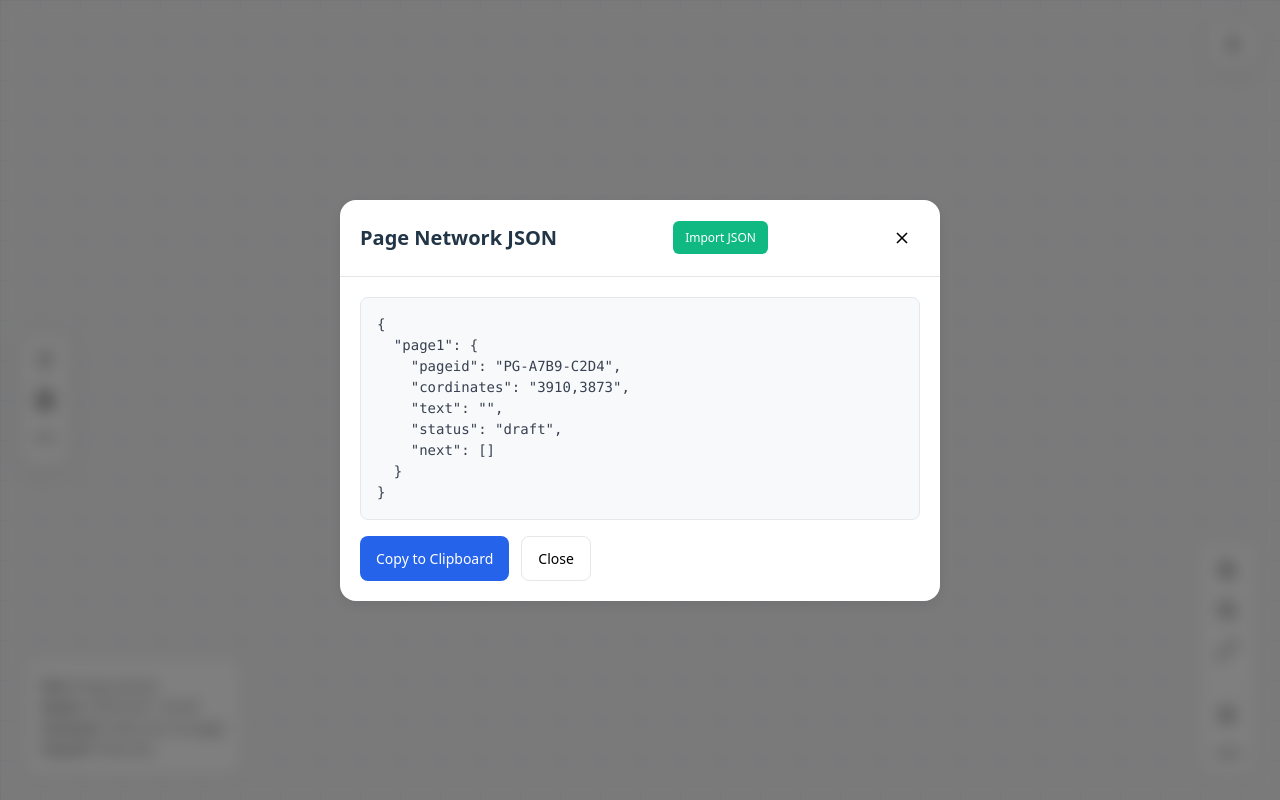
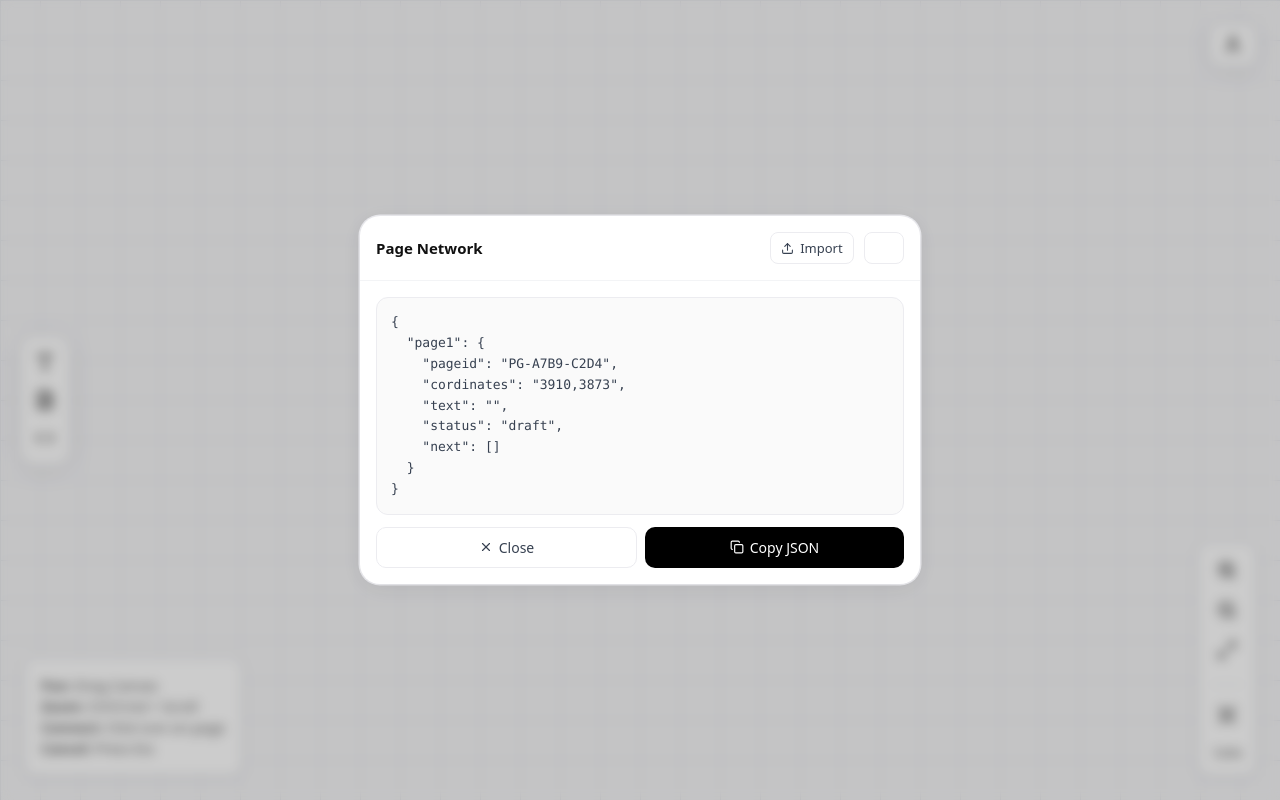
Before and after one commit to MayurT-finoux/storynet, a React (Vite) app: page / in a window 1280 px wide. Both pictures are taken after a click on the button 45 px from the left and 438 px from the top of the page. Built offline with nearby package versions, Linux system fonts and the light colour scheme.

Commit message:
minor fixes

```diff
--- a/src/components/Canvas/InfiniteCanvas.tsx
+++ b/src/components/Canvas/InfiniteCanvas.tsx
@@ -1,5 +1,5 @@
 import React, { useRef, useState, useEffect } from 'react';
-import { Type, FileText, ZoomIn, ZoomOut, Maximize2, Grid3x3, Trash2, Network, User, Code } from 'lucide-react';
+import { Type, FileText, ZoomIn, ZoomOut, Maximize2, Grid3x3, Trash2, Network, User, X, Upload, Copy, ChevronLeft } from 'lucide-react';
 import { CanvasElementData, ConnectionData } from '../../types/canvas';
 import { Character } from '../../types/character';
 import RichTextEditor from '../RichTextEditor';
@@ -1459,227 +1459,159 @@ const InfiniteCanvas: React.FC<InfiniteCanvasProps> = ({
 
       {/* JSON Modal */}
       {showJsonModal && (
+        <div
+          style={{
+            position: 'fixed', inset: 0, zIndex: 1000,
+            background: 'rgba(0,0,0,0.2)', backdropFilter: 'blur(6px)',
+            display: 'flex', alignItems: 'center', justifyContent: 'center', padding: '24px',
+          }}
+          onClick={() => { setShowJsonModal(false); setIsImportMode(false); }}
+        >
+          <div
+            style={{
+              background: '#fff', borderRadius: '20px',
+              boxShadow: '0 4px 24px rgba(0,0,0,0.08), 0 0 0 1.5px #ececf0',
+              width: '100%', maxWidth: '560px', maxHeight: '82vh',
+              overflow: 'hidden', display: 'flex', flexDirection: 'column',
+            }}
+            onClick={e => e.stopPropagation()}
+          >
+            {/* Header */}
             <div style={{
-          position: 'fixed',
-          inset: 0,
-          zIndex: 1000,
-          background: 'rgba(0, 0, 0, 0.5)',
-          backdropFilter: 'blur(8px)',
-          display: 'flex',
-          alignItems: 'center',
-          justifyContent: 'center',
-          padding: '20px',
-        }} onClick={() => setShowJsonModal(false)}>
-          <div style={{
-            background: 'white',
-            borderRadius: '16px',
-            boxShadow: '0 4px 16px rgba(0,0,0,0.08)',
-            width: '100%',
-            maxWidth: '600px',
-            maxHeight: '80vh',
-            overflow: 'hidden',
-            display: 'flex',
-            flexDirection: 'column',
-          }} onClick={(e) => e.stopPropagation()}>
-
-            <div style={{
-              padding: '20px',
-              borderBottom: '1px solid #e5e7eb',
-              display: 'flex',
-              alignItems: 'center',
-              justifyContent: 'space-between',
+              padding: '16px', borderBottom: '1.5px solid #f3f4f6',
+              display: 'flex', alignItems: 'center', gap: '10px',
             }}>
-              <h2 style={{ margin: 0, fontSize: '20px', fontWeight: '600' }}>
-                {isImportMode ? 'Import JSON' : 'Page Network JSON'}
-              </h2>
+              {isImportMode && (
+                <button
+                  onClick={() => setIsImportMode(false)}
+                  style={{ background: 'none', border: '1.5px solid #ececf0', borderRadius: '8px', width: 32, height: 32, display: 'flex', alignItems: 'center', justifyContent: 'center', cursor: 'pointer', color: '#6b7280', flexShrink: 0 }}
+                  onMouseEnter={e => (e.currentTarget.style.background = '#f5f5f7')}
+                  onMouseLeave={e => (e.currentTarget.style.background = 'none')}
+                >
+                  <ChevronLeft size={16} />
+                </button>
+              )}
+              <span style={{ flex: 1, fontSize: '15px', fontWeight: '600', color: '#111' }}>
+                {isImportMode ? 'Import Network' : 'Page Network'}
+              </span>
               {!isImportMode && (
-                <button onClick={() => setIsImportMode(true)} style={{
-                  background: '#10b981',
-                  color: 'white',
-                  border: 'none',
-                  padding: '8px 12px',
-                  borderRadius: '6px',
-                  cursor: 'pointer',
-                  fontSize: '12px',
-                  fontWeight: '500',
-                }}>
-                  Import JSON
+                <button
+                  onClick={() => setIsImportMode(true)}
+                  style={{ background: 'none', border: '1.5px solid #ececf0', borderRadius: '8px', padding: '6px 10px', display: 'flex', alignItems: 'center', gap: '6px', cursor: 'pointer', fontSize: '13px', fontWeight: '500', color: '#374151' }}
+                  onMouseEnter={e => (e.currentTarget.style.background = '#f5f5f7')}
+                  onMouseLeave={e => (e.currentTarget.style.background = 'none')}
+                >
+                  <Upload size={13} /> Import
                 </button>
               )}
-              <button onClick={() => setShowJsonModal(false)} style={{
-                background: 'none',
-                border: 'none',
-                padding: '8px',
-                borderRadius: '8px',
-                cursor: 'pointer',
-                display: 'flex',
-                alignItems: 'center',
-                justifyContent: 'center',
-              }}>
-                <svg width="20" height="20" viewBox="0 0 24 24" fill="none" stroke="currentColor" strokeWidth="2">
-                  <line x1="18" y1="6" x2="6" y2="18"></line>
-                  <line x1="6" y1="6" x2="18" y2="18"></line>
-                </svg>
+              <button
+                onClick={() => { setShowJsonModal(false); setIsImportMode(false); }}
+                style={{ background: 'none', border: '1.5px solid #ececf0', borderRadius: '8px', width: 32, height: 32, display: 'flex', alignItems: 'center', justifyContent: 'center', cursor: 'pointer', color: '#6b7280', flexShrink: 0 }}
+                onMouseEnter={e => (e.currentTarget.style.background = '#f5f5f7')}
+                onMouseLeave={e => (e.currentTarget.style.background = 'none')}
+              >
+                <X size={16} />
               </button>
             </div>
 
-            <div style={{ flex: 1, overflow: 'auto', padding: '20px' }}>
+            {/* Body */}
+            <div style={{ flex: 1, overflow: 'auto', padding: '16px', display: 'flex', flexDirection: 'column', gap: '12px' }}>
               {isImportMode ? (
                 <>
                   <textarea
                     value={jsonInput}
-                    onChange={(e) => setJsonInput(e.target.value)}
-                    placeholder="Paste your JSON here..."
+                    onChange={e => setJsonInput(e.target.value)}
+                    placeholder="Paste your network JSON here..."
                     autoFocus
                     style={{
-                      width: '100%',
-                      height: '300px',
-                      padding: '16px',
-                      border: '2px solid #e5e7eb',
-                      borderRadius: '8px',
-                      fontSize: '14px',
-                      fontFamily: 'Monaco, Consolas, monospace',
-                      resize: 'vertical',
-                      outline: 'none',
-                      color: '#000',
-                      background: '#ffffff',
-                      boxSizing: 'border-box',
-                      lineHeight: '1.5',
-                    }}
-                    onFocus={(e) => {
-                      e.target.style.borderColor = '#2563eb';
-                    }}
-                    onBlur={(e) => {
-                      e.target.style.borderColor = '#e5e7eb';
-                    }}
+                      width: '100%', height: '280px', padding: '14px',
+                      border: '1.5px solid #ececf0', borderRadius: '12px',
+                      fontSize: '13px', fontFamily: 'Monaco, Consolas, monospace',
+                      resize: 'none', outline: 'none', color: '#111',
+                      background: '#fafafa', boxSizing: 'border-box', lineHeight: '1.6',
+                    }}
+                    onFocus={e => (e.currentTarget.style.borderColor = '#111')}
+                    onBlur={e => (e.currentTarget.style.borderColor = '#ececf0')}
                   />
-                  <div style={{ marginTop: '16px', display: 'flex', gap: '12px' }}>
-                    <button onClick={() => {
+                  <div style={{ display: 'flex', gap: '8px' }}>
+                    <button
+                      onClick={() => setIsImportMode(false)}
+                      style={{ flex: 1, padding: '10px', border: '1.5px solid #ececf0', borderRadius: '10px', background: '#fff', cursor: 'pointer', fontSize: '14px', fontWeight: '500', color: '#374151', display: 'flex', alignItems: 'center', justifyContent: 'center', gap: '6px' }}
+                      onMouseEnter={e => (e.currentTarget.style.background = '#f5f5f7')}
+                      onMouseLeave={e => (e.currentTarget.style.background = '#fff')}
+                    >
+                      <X size={14} /> Cancel
+                    </button>
+                    <button
+                      onClick={() => {
                         try {
                           const trimmedInput = jsonInput.trim();
-                        if (!trimmedInput) {
-                          alert('Please paste JSON code first');
-                          return;
-                        }
+                          if (!trimmedInput) { alert('Please paste JSON first'); return; }
                           const network = JSON.parse(trimmedInput);
                           const newElements: CanvasElementData[] = [];
                           const newConnections: ConnectionData[] = [];
-
                           Object.entries(network).forEach(([pageKey, pageData]: [string, any]) => {
                             const coords = pageData.cordinates.split(',');
-                          const x = parseInt(coords[0]);
-                          const y = parseInt(coords[1]);
-
-                          const newPage: CanvasElementData = {
+                            newElements.push({
                               id: `page-${Date.now()}-${pageKey}`,
-                            type: 'page',
-                            x,
-                            y,
-                            width: 180,
-                            height: 254,
-                            content: pageData.text,
-                            pageId: pageData.pageid,
-                            status: pageData.status || 'draft',
-                            label: pageData.label || ''
-                          };
-                          newElements.push(newPage);
+                              type: 'page', x: parseInt(coords[0]), y: parseInt(coords[1]),
+                              width: 180, height: 254, content: pageData.text,
+                              pageId: pageData.pageid, status: pageData.status || 'draft', label: pageData.label || ''
                             });
-
-                        // Create connections (skip duplicates and reciprocal links)
-                        Object.entries(network).forEach(([pageKey, pageData]: [string, any]) => {
-                          if (pageData.next && pageData.next.length > 0) {
-                            const fromElement = newElements.find(el => el.pageId === pageData.pageid);
-                            pageData.next.forEach((nextPageId: string) => {
-                              const toElement = newElements.find(el => el.pageId === nextPageId);
-                              if (fromElement && toElement) {
-                                const alreadyExists = newConnections.some(conn =>
-                                  (conn.fromId === fromElement.id && conn.toId === toElement.id) ||
-                                  (conn.fromId === toElement.id && conn.toId === fromElement.id)
-                                );
-                                if (!alreadyExists) {
-                                  newConnections.push({
-                                    id: `conn-${Date.now()}-${Math.random()}`,
-                                    fromId: fromElement.id,
-                                    toId: toElement.id
                           });
-                                }
+                          Object.entries(network).forEach(([_, pageData]: [string, any]) => {
+                            if (pageData.next?.length > 0) {
+                              const fromEl = newElements.find(el => el.pageId === pageData.pageid);
+                              pageData.next.forEach((nextId: string) => {
+                                const toEl = newElements.find(el => el.pageId === nextId);
+                                if (fromEl && toEl && !newConnections.some(c =>
+                                  (c.fromId === fromEl.id && c.toId === toEl.id) ||
+                                  (c.fromId === toEl.id && c.toId === fromEl.id)
+                                )) {
+                                  newConnections.push({ id: `conn-${Date.now()}-${Math.random()}`, fromId: fromEl.id, toId: toEl.id });
                                 }
                               });
                             }
                           });
-
                           onImportNetwork(newElements, newConnections);
-                        setShowJsonModal(false);
-                        setJsonInput('');
-                        setIsImportMode(false);
-                      } catch (error) {
-                        alert('Invalid JSON format');
-                      }
-                    }} style={{
-                      background: '#10b981',
-                      color: 'white',
-                      border: 'none',
-                      padding: '12px 16px',
-                      borderRadius: '8px',
-                      cursor: 'pointer',
-                      fontSize: '14px',
-                      fontWeight: '500',
-                    }}>
-                      Generate Pages
-                    </button>
-                    <button onClick={() => setIsImportMode(false)} style={{
-                      background: 'none',
-                      border: '1px solid #e5e7eb',
-                      padding: '12px 16px',
-                      borderRadius: '8px',
-                      cursor: 'pointer',
-                      fontSize: '14px',
-                    }}>
-                      Back
+                          setShowJsonModal(false); setJsonInput(''); setIsImportMode(false);
+                        } catch { alert('Invalid JSON format'); }
+                      }}
+                      style={{ flex: 1, padding: '10px', border: 'none', borderRadius: '10px', background: '#000', color: '#fff', cursor: 'pointer', fontSize: '14px', fontWeight: '500', display: 'flex', alignItems: 'center', justifyContent: 'center', gap: '6px' }}
+                      onMouseEnter={e => (e.currentTarget.style.background = '#222')}
+                      onMouseLeave={e => (e.currentTarget.style.background = '#000')}
+                    >
+                      <FileText size={14} /> Generate Pages
                     </button>
                   </div>
                 </>
               ) : (
                 <>
                   <pre style={{
-                    background: '#f8f9fa',
-                    border: '1px solid #e5e7eb',
-                    borderRadius: '8px',
-                    padding: '16px',
-                    fontSize: '14px',
-                    fontFamily: 'Monaco, Consolas, monospace',
-                    color: '#374151',
-                    overflow: 'auto',
-                    margin: 0,
-                    whiteSpace: 'pre-wrap',
+                    background: '#fafafa', border: '1.5px solid #ececf0',
+                    borderRadius: '12px', padding: '14px',
+                    fontSize: '13px', fontFamily: 'Monaco, Consolas, monospace',
+                    color: '#374151', overflow: 'auto', margin: 0,
+                    whiteSpace: 'pre-wrap', lineHeight: '1.6', flex: 1,
                   }}>
                     {JSON.stringify(onGenerateNetwork(), null, 2)}
                   </pre>
-
-                  <div style={{ marginTop: '16px', display: 'flex', gap: '12px' }}>
-                    <button onClick={() => {
-                      navigator.clipboard?.writeText(JSON.stringify(onGenerateNetwork(), null, 2));
-                    }} style={{
-                      background: '#2563eb',
-                      color: 'white',
-                      border: 'none',
-                      padding: '12px 16px',
-                      borderRadius: '8px',
-                      cursor: 'pointer',
-                      fontSize: '14px',
-                      fontWeight: '500',
-                    }}>
-                      Copy to Clipboard
+                  <div style={{ display: 'flex', gap: '8px' }}>
+                    <button
+                      onClick={() => { setShowJsonModal(false); setIsImportMode(false); }}
+                      style={{ flex: 1, padding: '10px', border: '1.5px solid #ececf0', borderRadius: '10px', background: '#fff', cursor: 'pointer', fontSize: '14px', fontWeight: '500', color: '#374151', display: 'flex', alignItems: 'center', justifyContent: 'center', gap: '6px' }}
+                      onMouseEnter={e => (e.currentTarget.style.background = '#f5f5f7')}
+                      onMouseLeave={e => (e.currentTarget.style.background = '#fff')}
+                    >
+                      <X size={14} /> Close
                     </button>
-                    <button onClick={() => setShowJsonModal(false)} style={{
-                      background: 'none',
-                      border: '1px solid #e5e7eb',
-                      padding: '12px 16px',
-                      borderRadius: '8px',
-                      cursor: 'pointer',
-                      fontSize: '14px',
-                    }}>
-                      Close
+                    <button
+                      onClick={() => navigator.clipboard?.writeText(JSON.stringify(onGenerateNetwork(), null, 2))}
+                      style={{ flex: 1, padding: '10px', border: 'none', borderRadius: '10px', background: '#000', color: '#fff', cursor: 'pointer', fontSize: '14px', fontWeight: '500', display: 'flex', alignItems: 'center', justifyContent: 'center', gap: '6px' }}
+                      onMouseEnter={e => (e.currentTarget.style.background = '#222')}
+                      onMouseLeave={e => (e.currentTarget.style.background = '#000')}
+                    >
+                      <Copy size={14} /> Copy JSON
                     </button>
                   </div>
                 </>
```
Also changed, not shown: src/components/CharacterModal.tsx (+16 -12 lines). Lines whose indentation alone changed are shown as unchanged.
